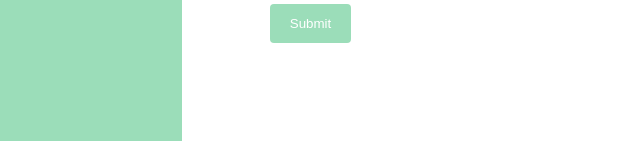
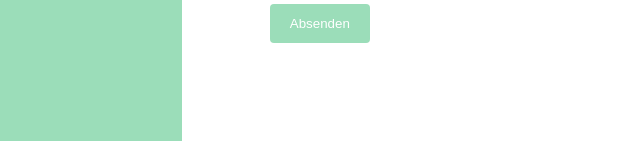
Before and after one commit to AxelAmsel/AmselundLuchs, a plain HTML site: page index.html in a window 1280 px wide. Shown: the part 659-800 px from the top of the page, 253-893 px from the left. Drawn offline with Linux system fonts and the light colour scheme.

Commit message:
edit button value

```diff
--- a/index.html
+++ b/index.html
@@ -38,7 +38,7 @@
 
 				<input name="_formsubmit_id" type="text" style="display:none">
 
-				<input value="Submit" type="submit">
+				<input value="Absenden" type="submit">
 
 			</form>
 		</div>
```
